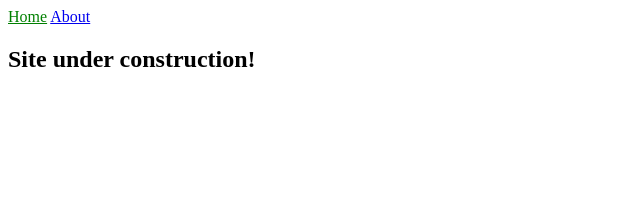
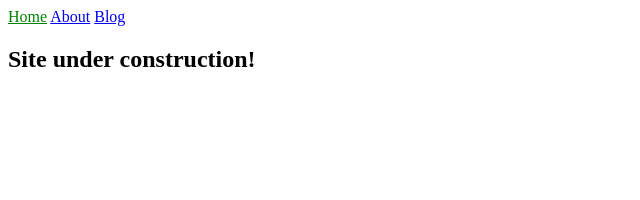
Before and after one commit to jhenry081/jhenry081.github.io, a Jekyll site: the page built from index.markdown, in a window 1280 px wide. Shown: the top 200 px of the page, without its empty margins (0-640 px from the left). Built offline with Jekyll 4.4.1, drawn with Linux system fonts in a browser that asks for light colours.

Commit message:
Updated navigation.yml to add link to blog section

```diff
--- a/_data/navigation.yml
+++ b/_data/navigation.yml
@@ -2,4 +2,7 @@
   link: /
 
 - name: About
-  link: /about/
+  link: /about.html
+
+- name: Blog
+  link: /blog.html
```
